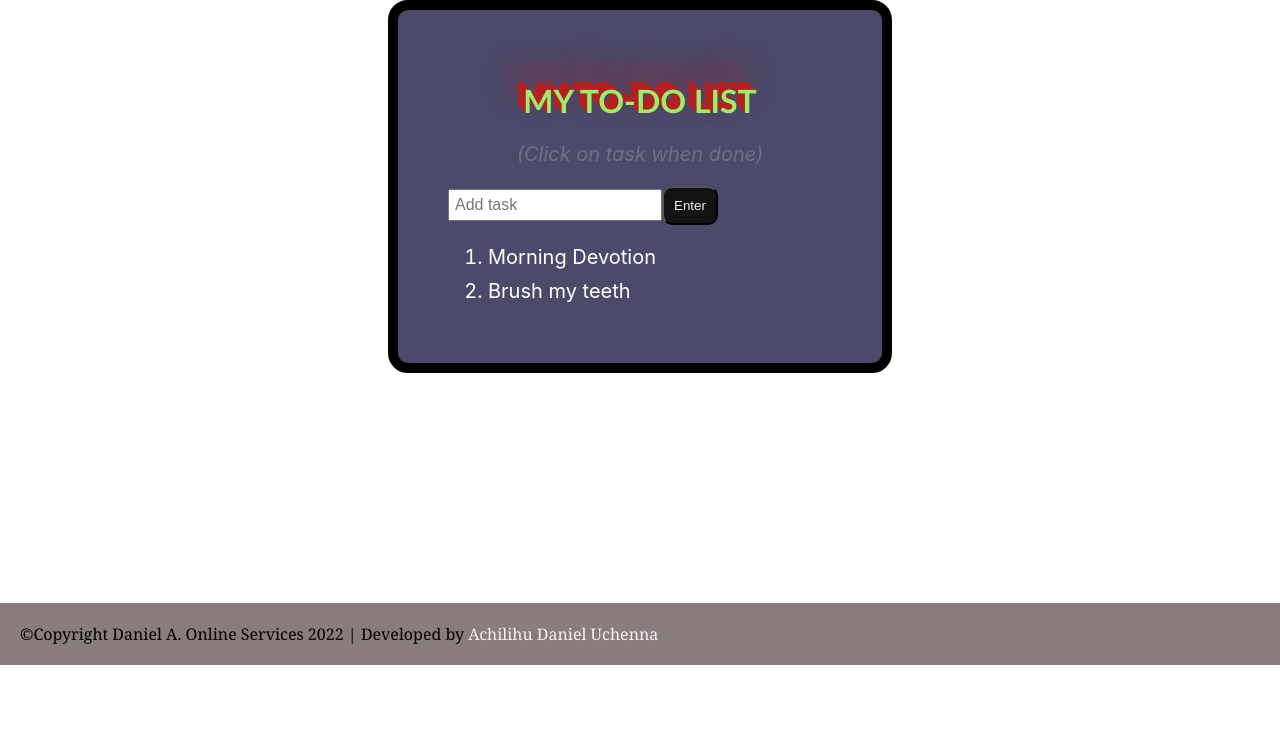
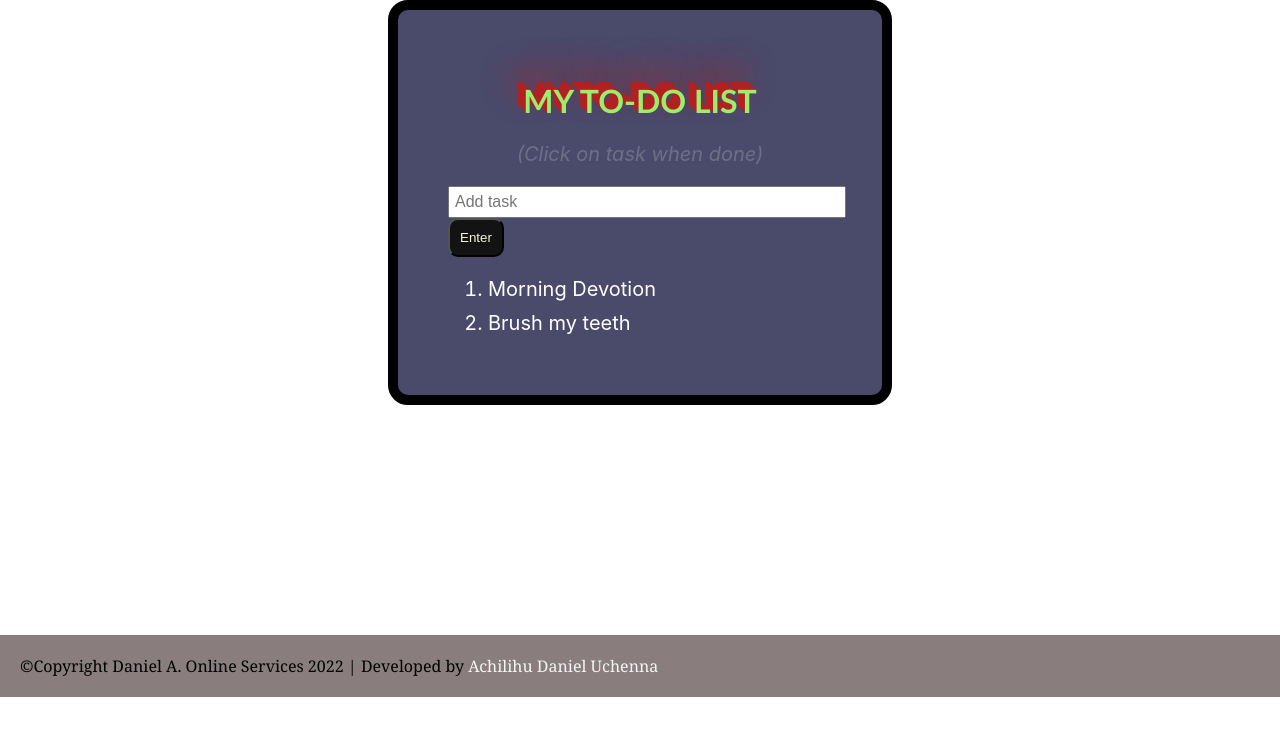
Before and after one commit to Achilihudaniel07/React-To-do-list--ClassBase, a React (Create React App) app: page / in a window 1280 px wide. Shown: the top 736 px of the page. Built offline with nearby package versions, Linux system fonts and the light colour scheme.

Commit message:
second commit

```diff
--- a/src/pages/App.css
+++ b/src/pages/App.css
@@ -33,7 +33,7 @@
 }
 
 .App input{
-  width:200px;
+  width:100%;
   padding: 5px;
   font-size: 1rem;
 }
```
